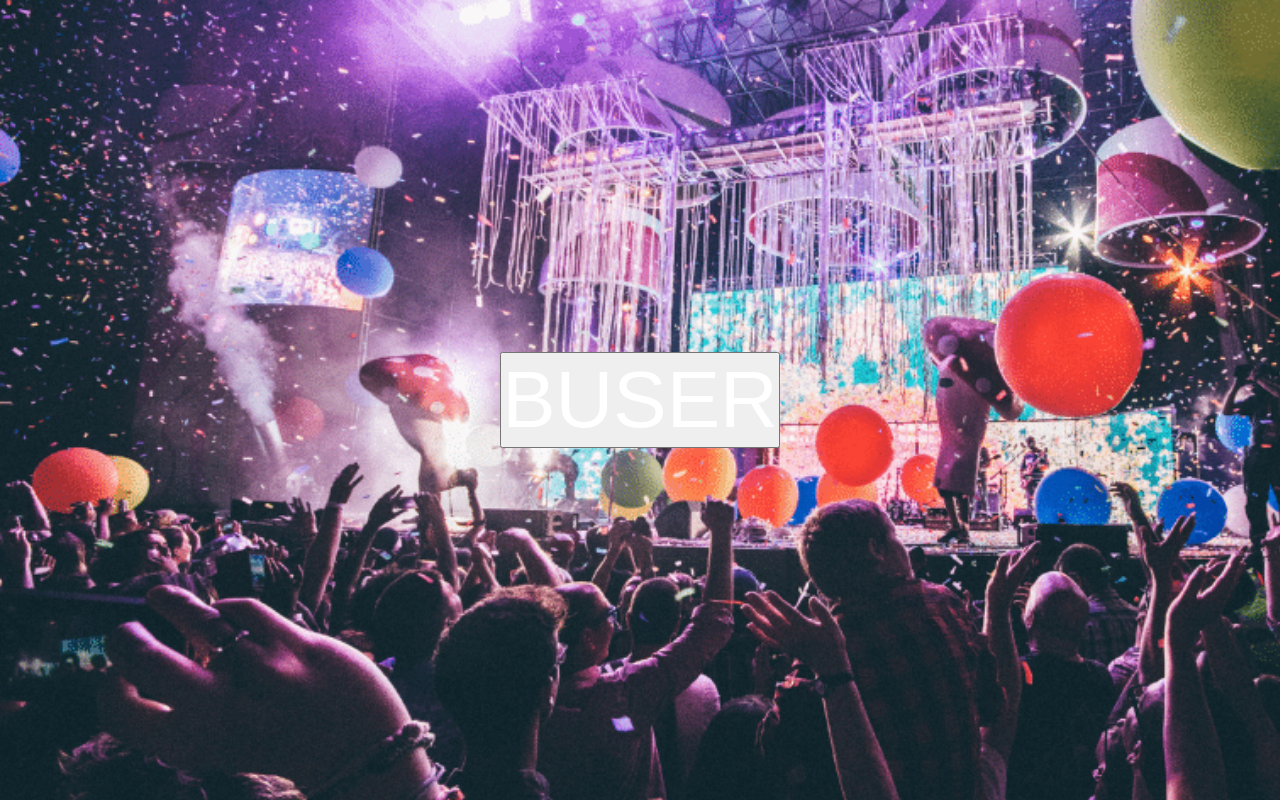
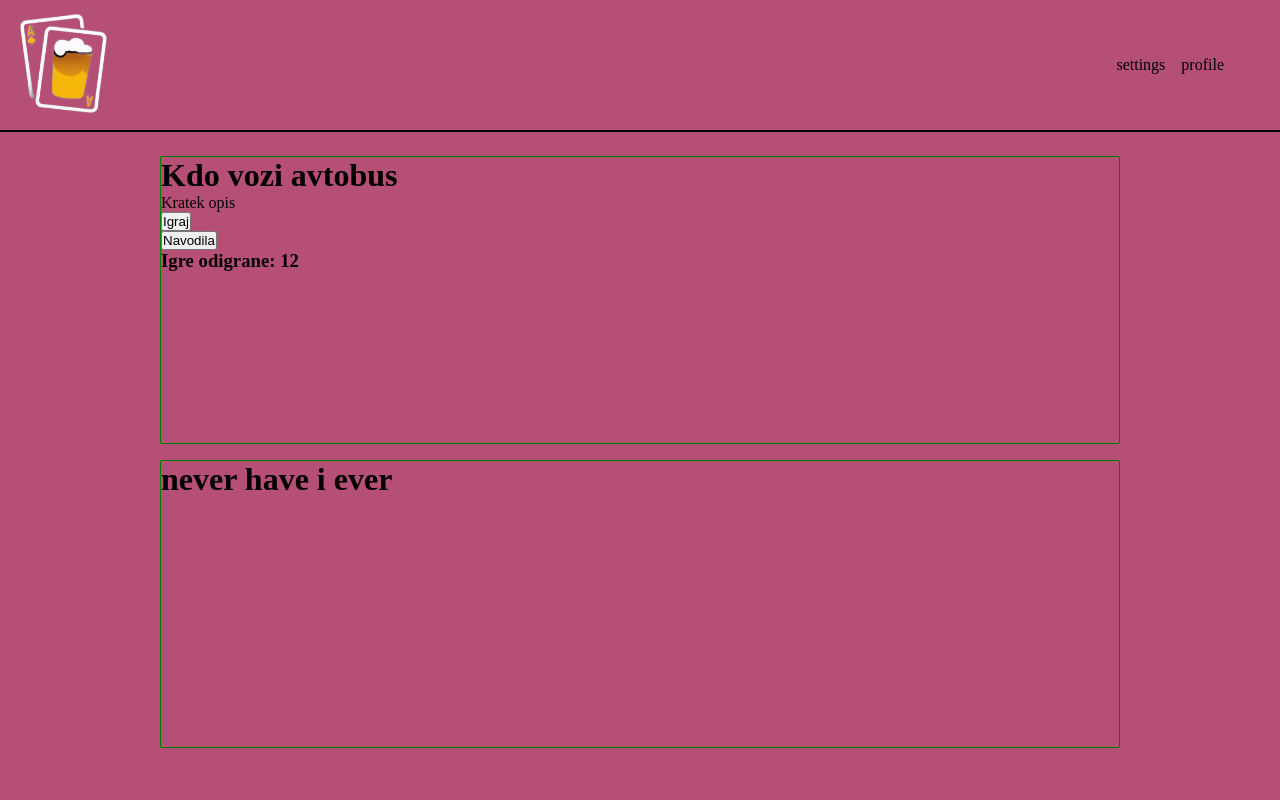
Before and after one commit to terga17/party-igre, an Angular app in the folder Frontend/PartyGamesWebHub/: page /hub in a window 1280 px wide. Built offline with nearby package versions, Linux system fonts and the light colour scheme.

Commit message:
hub-page beginner layout

```diff
--- a/Frontend/PartyGamesWebHub/package.json
+++ b/Frontend/PartyGamesWebHub/package.json
@@ -18,6 +18,7 @@
     "@angular/platform-browser": "^17.3.0",
     "@angular/platform-browser-dynamic": "^17.3.0",
     "@angular/router": "^17.3.0",
+    "@fortawesome/fontawesome-free": "^6.7.1",
     "rxjs": "~7.8.0",
     "tslib": "^2.3.0",
     "zone.js": "~0.14.3"
--- a/Frontend/PartyGamesWebHub/src/app/Pages/hub-page/hub-page.component.css
+++ b/Frontend/PartyGamesWebHub/src/app/Pages/hub-page/hub-page.component.css
@@ -1,4 +1,41 @@
-* {
-  color: white;
-  font-size: 5rem;
+.container {
+  height: 100vh;
+  width: 100vw;
+  background-color: rgb(182, 79, 118);
 }
+
+.navbar {
+  display: flex;
+  justify-content: space-between;
+  align-items: center;
+  padding: 0.5rem;
+  border-bottom: 2px solid black;
+}
+
+.nav-right {
+  padding-right: 3rem;
+}
+
+.navbar ul {
+  list-style: none;
+  display: flex;
+  gap: 1rem;
+}
+
+.game-section {
+  padding-top: 1.5rem;
+  display: flex;
+  flex-direction: column;
+  align-items: center;
+  gap: 1rem;
+}
+
+.game-container {
+  width: 60rem;
+  height: 18rem;
+  border: 1px solid green;
+}
+
+/* * {
+  border: 1px solid black;
+} */
--- a/Frontend/PartyGamesWebHub/src/app/Pages/hub-page/hub-page.component.html
+++ b/Frontend/PartyGamesWebHub/src/app/Pages/hub-page/hub-page.component.html
@@ -1,3 +1,41 @@
-<router-outlet>
+<div class="container">
+  <div class="navbar">
+    <div class="nav-left">
+      <img
+        src="/assets/Images/party-logo-small.png"
+        alt="logo-sml"
+        height="110px"
+        width="110px"
+      />
+    </div>
+    <div class="nav-right">
+      <ul>
+        <li>settings</li>
+        <li>profile</li>
+      </ul>
+    </div>
+  </div>
+
+  <div class="game-section">
+    <div class="game-container">
+      <div class="desc-n-play">
+        <h1>Kdo vozi avtobus</h1>
+        <p>Kratek opis</p>
+        <button>Igraj</button>
+      </div>
+      <div class="how-btn">
+        <button>Navodila</button>
+      </div>
+      <div class="stats">
+        <h3>Igre odigrane: 12</h3>
+      </div>
+    </div>
+    <div class="game-container">
+      <h1>never have i ever</h1>
+    </div>
+  </div>
+</div>
+
+<!-- <router-outlet>
   <button (click)="navigateToBuser()">BUSER</button>
-</router-outlet>
+</router-outlet> -->
```
Also changed, not shown: Frontend/PartyGamesWebHub/src/assets/Images/party-logo-small.png, 1 other file (tests, documents, lock files or other folders).
